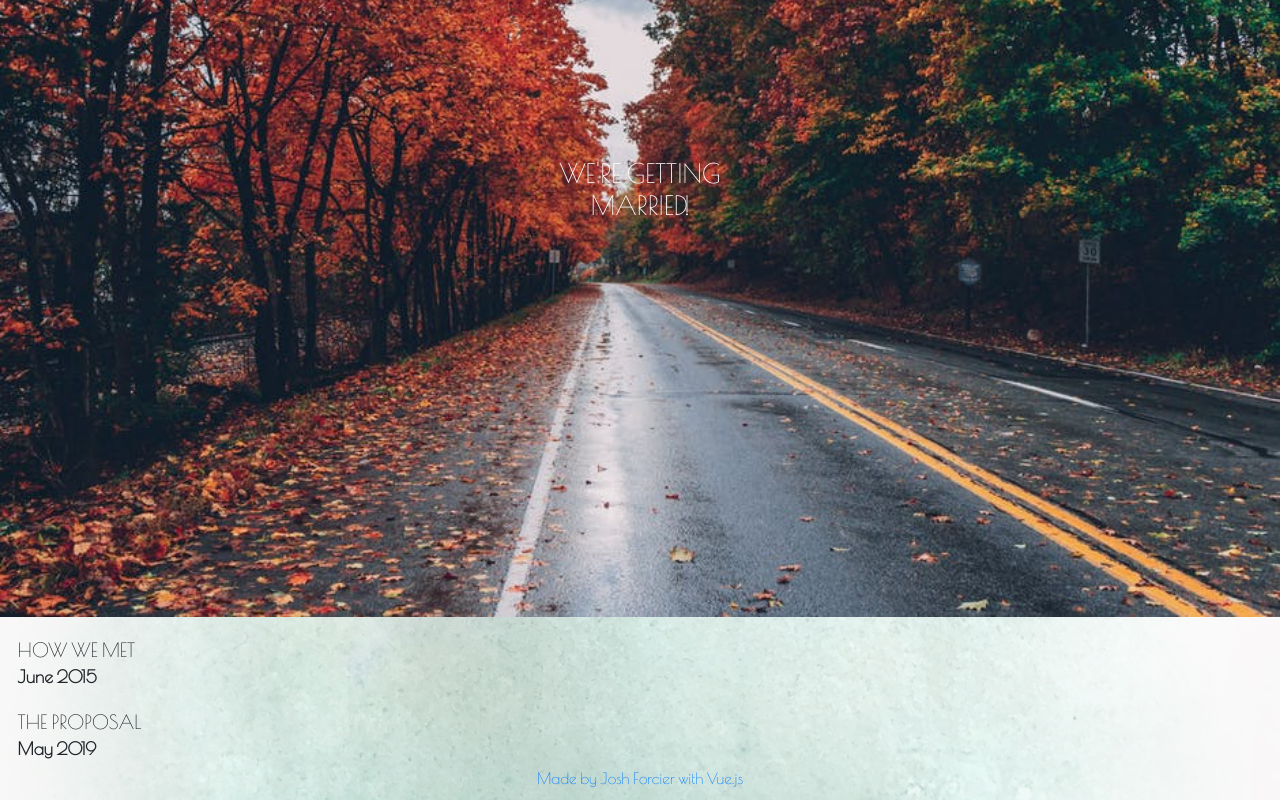
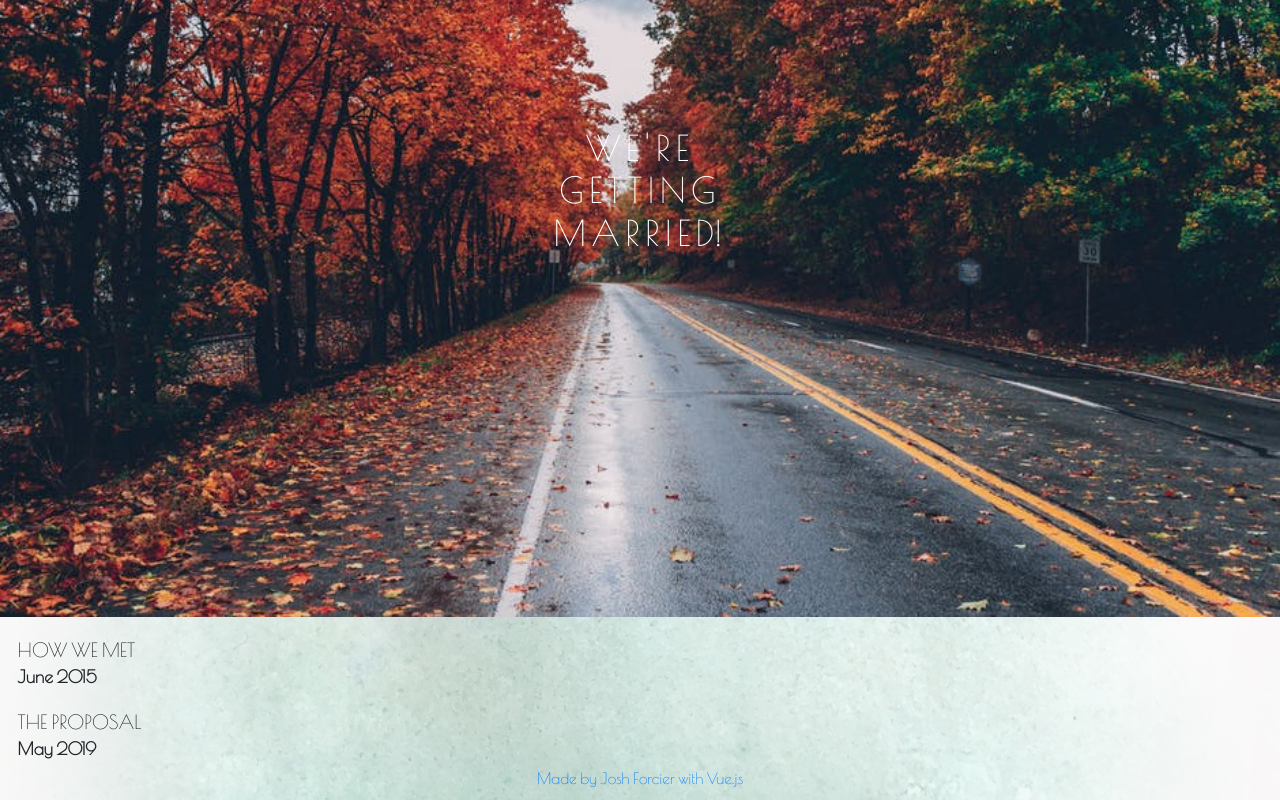
Before and after one commit to joshforcier/rsvp, a Vue app: page / in a window 1280 px wide. Shown: the part 779-1579 px from the top of the page. Built offline with nearby package versions, Linux system fonts and the light colour scheme; what vue-gallery, vue-sweetalert2, vuefire would draw is missing.

Commit message:
adjust font

```diff
--- a/src/components/Home.vue
+++ b/src/components/Home.vue
@@ -9,9 +9,7 @@
             <h2
                 :class="$style.were_getting_married"
             >
-                WE'RE GETTING
-                <br/>
-                MARRIED!
+                WE'RE<br/>GETTING<br/>MARRIED!
             </h2>
 
         </div>
@@ -51,7 +49,8 @@ export default {
     top: 50%;
     left: 50%;
     transform: translate(-50%, -50%);
-    white-space: nowrap;
+    font-size: 2rem;
+    letter-spacing: 0.3rem;
 }
 
 </style>
```
